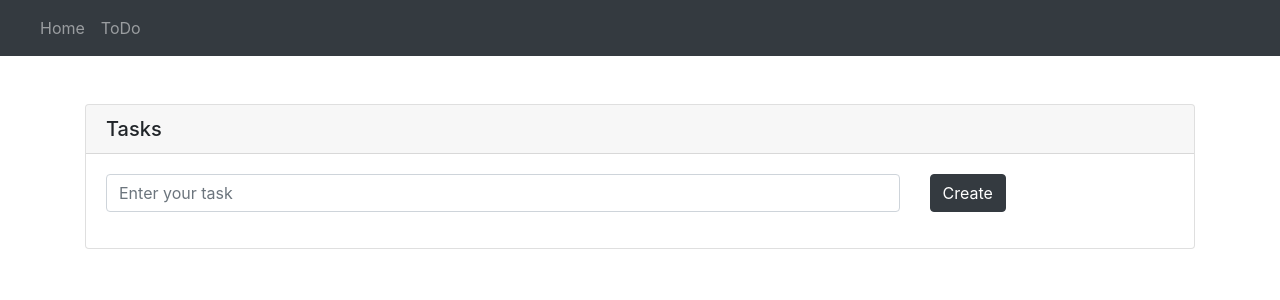
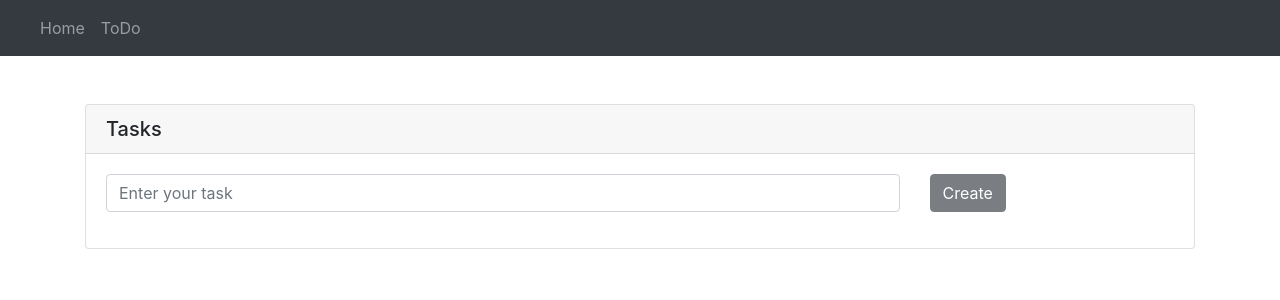
Before and after one commit to amandascm/ToDo, a React (Create React App) app: page /todo in a window 1280 px wide. Shown: the top 300 px of the page. Built offline with nearby package versions, Linux system fonts and the light colour scheme.

Commit message:
[ToDoForm] Disable button when needed and limit characters in form

```diff
--- a/src/components/ToDoComps/Form.jsx
+++ b/src/components/ToDoComps/Form.jsx
@@ -4,15 +4,11 @@ import {
 } from 'react-bootstrap';
 
 export default function ToDoForm({ taskList, changeList }) {
+  // State to keep track of the task being inserted
   const [task, changeTask] = useState('');
 
   const addTask = (event) => {
     event.preventDefault();
-
-    if (!task.trim()) {
-      // eslint-disable-next-line
-      alert('Task vazia');
-    } else {
     changeList([
       ...taskList,
       {
@@ -22,7 +18,6 @@ export default function ToDoForm({ taskList, changeList }) {
       },
     ]);
     changeTask('');
-    }
   };
 
   const updateTask = (event) => (
@@ -33,11 +28,11 @@ export default function ToDoForm({ taskList, changeList }) {
       <Row>
         <Col sm={9} md={9} xl={9}>
           <Form.Group controlId="formTask">
-            <Form.Control value={task} onChange={updateTask} type="text" placeholder="Enter your task" />
+            <Form.Control maxLength="80" value={task} onChange={updateTask} type="text" placeholder="Enter your task" />
           </Form.Group>
         </Col>
         <Col sm={3} md={3} xl={3}>
-          <Button variant="dark" type="submit">
+          <Button disabled={!task.trim()} variant="dark" type="submit">
             Create
           </Button>
         </Col>
```
Lines whose indentation alone changed are shown as unchanged.
